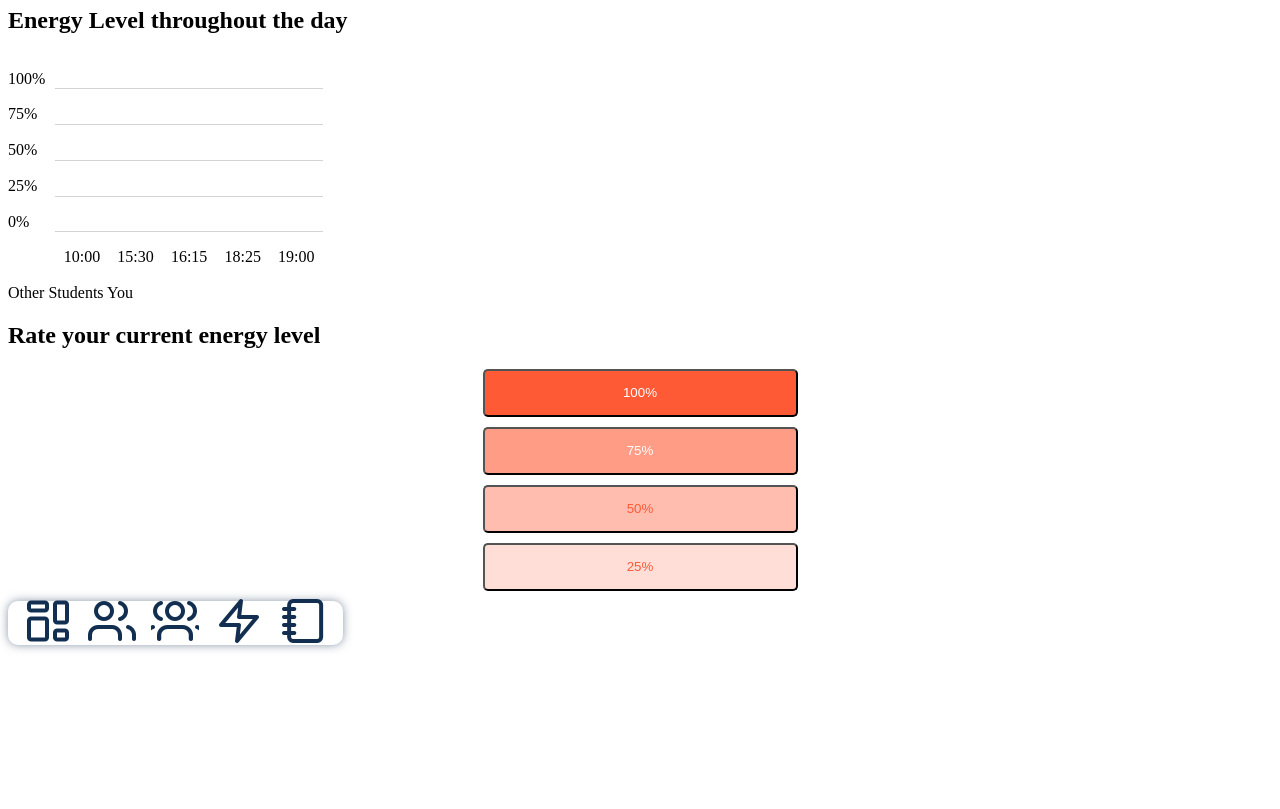
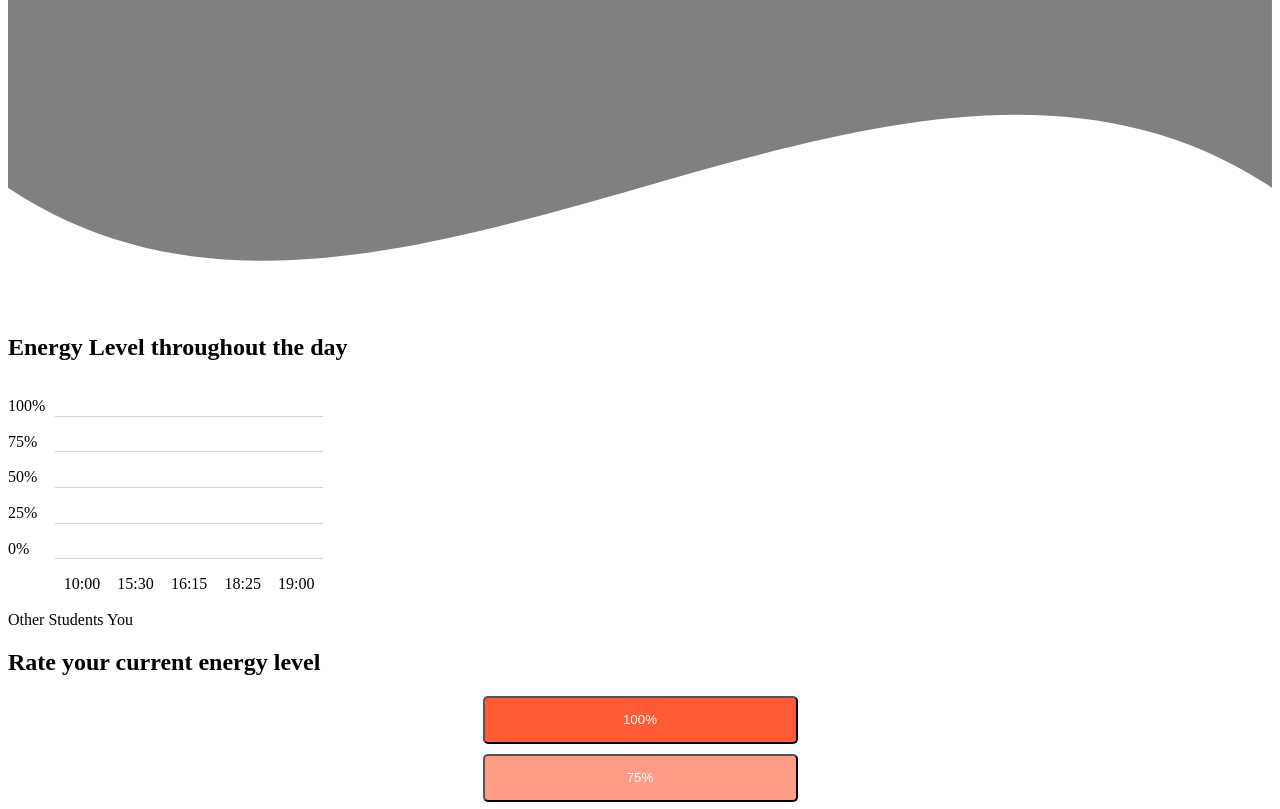
Before and after one commit to magu1216/companion-app, a plain HTML site: page energy.html in a window 1280 px wide. Shown: the part 73-882 px from the top of the page. Before the commit the page ends 800 px from the top, so only its background shows below. Drawn offline with Linux system fonts and the light colour scheme.

Commit message:
few design fixes for headline

```diff
--- a/css/style.css
+++ b/css/style.css
@@ -1,3 +1,24 @@
+header {
+  display: inline-block;
+  position: relative;
+  width: 100%;
+  padding-bottom: 30%;
+  vertical-align: middle;
+  overflow: hidden;
+}
+
+.wave {
+  display: inline-block;
+  position: absolute;
+  top: 0;
+  left: 0;
+  z-index: -1;
+}
+.wave__path {
+  stroke: none;
+  fill: grey;
+}
+
 .navbar {
   display: flex;
   width: 335px;
--- a/energy.html
+++ b/energy.html
@@ -12,7 +12,9 @@
   </head>
   <body>
     <header>
-      <h1>Energy</h1>
+      <svg class="wave" viewBox="0 0 500 130" preserveAspectRatio="xMinYMin meet">
+        <path class="wave__path" d="M0,100 C150,200 350,0 500,100 L500,00 L0,0 Z"></path>
+      </svg>
     </header>
     <main>
       <section>
```
